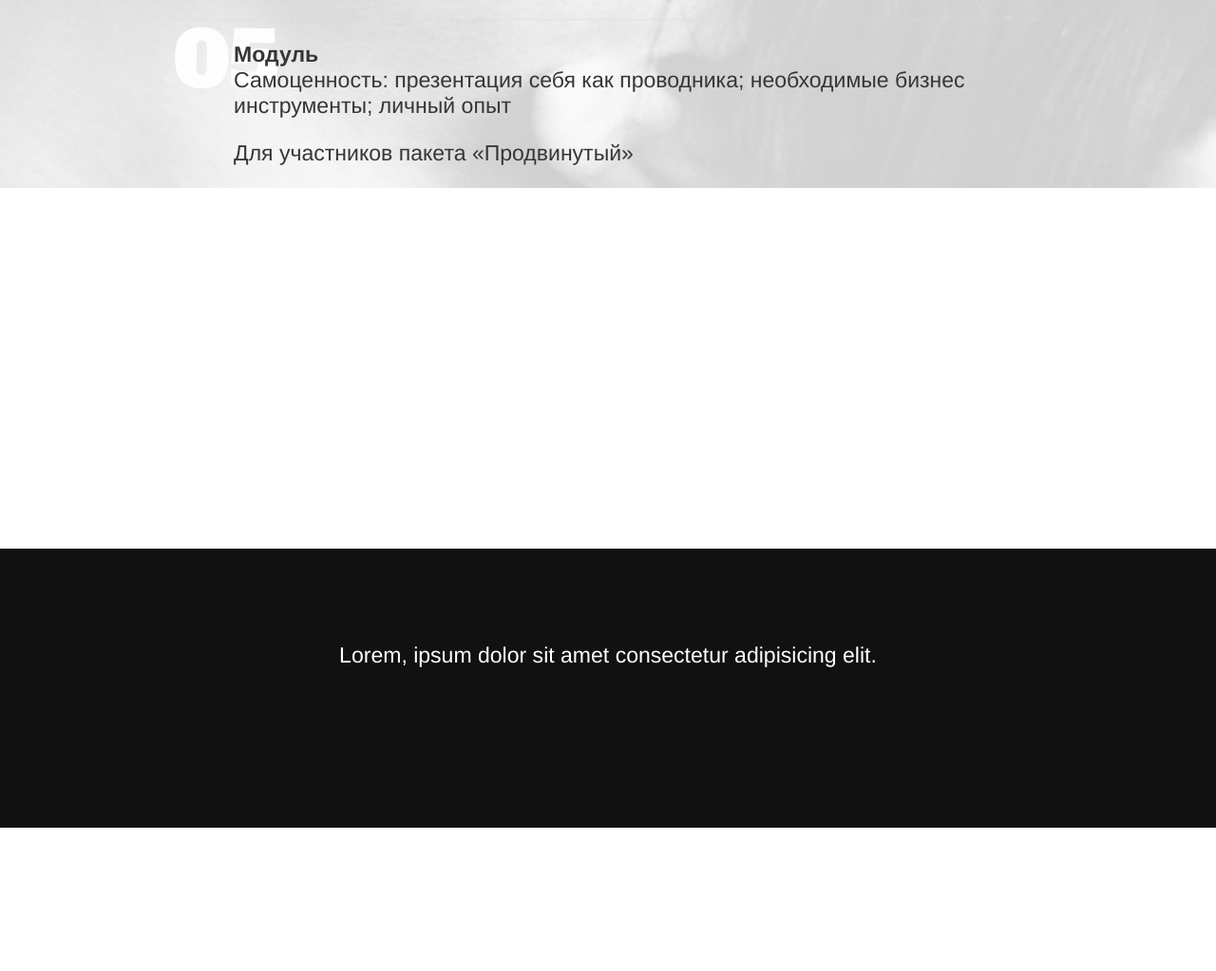
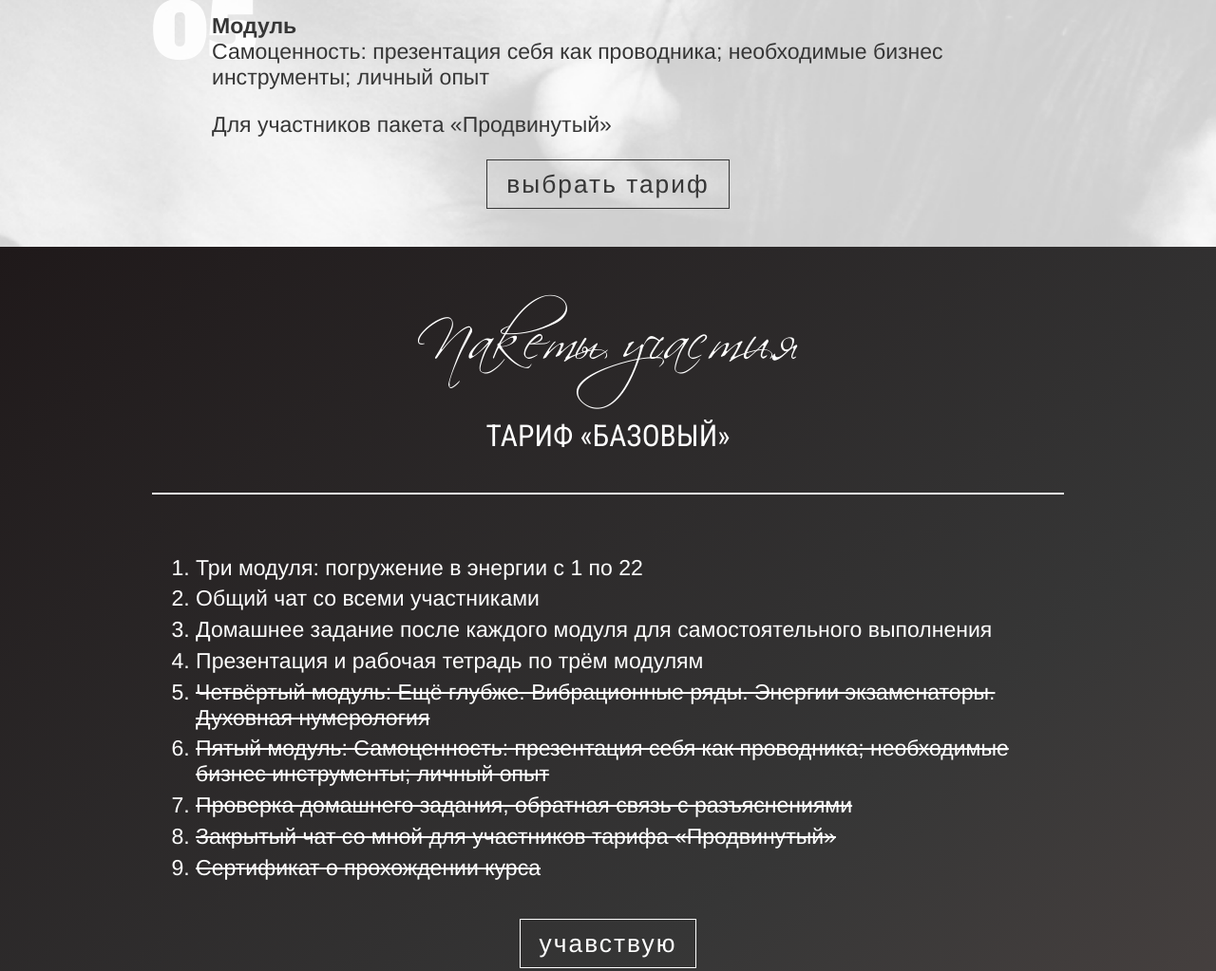
Before and after one commit to kobancheg/let-tobe-happy-site, a plain HTML site: page index.html in a window 1280 px wide. Shown: the part 1609-2632 px from the top of the page at 95% size. Before the commit the page ends 2481 px from the top, so only its background shows below. Drawn offline with nearby package versions, Linux system fonts and the light colour scheme; a web font is replaced by a local one.

Commit message:
make 4 page

```diff
--- a/css/style.css
+++ b/css/style.css
@@ -49,6 +49,20 @@ body {
   display: flex;
   flex-direction: column;
   height: 100%;
+  background-attachment: fixed;
+}
+
+.content__1 {
+  background-image: linear-gradient(
+    141deg,
+    #1f191a 0,
+    #363636 71%,
+    #46403f 100%
+  );
+}
+
+.content__2 {
+  background-image: linear-gradient(141deg, #dfd8d9 0, #f5f5f5 71%, #fff 100%);
 }
 
 .fullscreen__body {
@@ -59,7 +73,7 @@ body {
   display: flex;
   flex-direction: column;
   justify-content: space-between;
-  padding: 0 20px 100px 20px;
+  padding: 0 20px 20px 20px;
 }
 
 .fullscreen_title {
@@ -72,11 +86,13 @@ body {
   font-family: 'Scriptorama', arial;
   font-size: calc(32px + (72 - 32) * ((100vw - 375px) / (1600 - 300)));
   font-weight: normal;
-  margin: 0px 0px 30px 0px;
 }
 
 .hero__content {
-  padding-top: 170px;
+  display: flex;
+  flex-wrap: wrap;
+  align-content: flex-end;
+  height: 100%;
 }
 
 .fullscreen__text {
@@ -87,12 +103,24 @@ body {
   display: inline-block;
   line-height: 50px;
   font-size: calc(18px + (30 - 18) * ((100vw - 375px) / (1600 - 300)));
-  color: #fff;
   text-decoration: none;
   letter-spacing: 2px;
-  border: 1px solid #fff;
   align-self: center;
   padding: 0 20px;
+}
+
+@media (min-width: 1024px) {
+  .fullscreen__link {
+    margin-bottom: 20px;
+  }
+}
+
+.button__wb {
+  border: 1px solid #ffffff;
+}
+
+.button__bb {
+  border: 1px solid #363636;
 }
 
 .media {
@@ -137,8 +165,11 @@ body {
   padding: 30px 20px;
 }
 
+.through {
+  text-decoration: line-through;
+}
+
 /* burger */
-
 .nav__wrapp {
   margin-top: 10px;
   width: 100%;
--- a/index.html
+++ b/index.html
@@ -40,15 +40,16 @@
           <h2 class="h2__title">
             «Погружение в энергии»
           </h2>
-          <div class="fullscreen__text">
+          <div class="fullscreen__text mt-5">
             Уникальная интерпретация энергий, которая позволит углубить ваше понимание энергий. Моё чувствование
           </div>
         </div>
-        <a href="#" class="fullscreen__link">ценность курса</a>
+        <a href="#" class="fullscreen__link has-text-white button__wb mt-4">ценность курса</a>
       </div>
     </section>
+
     <section class="fullscreen fullscreen_bg">
-      <div class="container is-max-desktop has-text-dark pb-4 px-4">
+      <div class="fullscreen__body has-text-dark">
         <h2 class="h2__title has-text-centered">
           Ценность курса
         </h2>
@@ -132,29 +133,57 @@
             </div>
           </div>
         </article>
+        <a href="#" class="fullscreen__link has-text-dark mt-4 button__bb">выбрать тариф</a>
       </div>
+    </section>
 
+    <section class="fullscreen content__1">
+      <div class="fullscreen__body">
+        <h1 class="h2__title has-text-centered">Пакеты участия</h1>
+        <h2 class="fullscreen_title has-text-centered">Тариф «базовый»</h2>
+        <hr>
+        <div class="content">
+          <ol type="1">
+            <li>Три модуля: погружение в энергии с 1 по 22</li>
+            <li>Общий чат со всеми участниками</li>
+            <li>Домашнее задание после каждого модуля для самостоятельного выполнения</li>
+            <li>Презентация и рабочая тетрадь по трём модулям</li>
+            <li class="through">Четвёртый модуль: Ещё глубже. Вибрационные ряды. Энергии экзаменаторы. Духовная
+              нумерология</li>
+            <li class="through">Пятый модуль: Самоценность: презентация себя как проводника; необходимые бизнес
+              инструменты; личный опыт
+            </li>
+            <li class="through">Проверка домашнего задания, обратная связь с разъяснениями</li>
+            <li class="through">Закрытый чат со мной для участников тарифа «Продвинутый»</li>
+            <li class="through">Сертификат о прохождении курса</li>
+          </ol>
+        </div>
+        <a href="#" class="fullscreen__link has-text-white button__wb">учавствую</a>
+      </div>
     </section>
-    <div class="content">
-      <div class="content__body">
-        <p>
-          Lorem ipsum dolor sit, amet consectetur adipisicing elit. Molestias, esse? Assumenda, quidem quia suscipit
-          consequuntur possimus aliquam delectus ipsam id, dolores mollitia eligendi.
-        </p>
-        <p>
-          Lorem ipsum dolor sit, amet consectetur adipisicing elit. Molestias, esse? Assumenda, quidem quia suscipit
-          consequuntur possimus aliquam delectus ipsam id, dolores mollitia eligendi.
-        </p>
-        <p>
-          Lorem ipsum dolor sit, amet consectetur adipisicing elit. Molestias, esse? Assumenda, quidem quia suscipit
-          consequuntur possimus aliquam delectus ipsam id, dolores mollitia eligendi.
-        </p>
-        <p>
-          Lorem ipsum dolor sit, amet consectetur adipisicing elit. Molestias, esse? Assumenda, quidem quia suscipit
-          consequuntur possimus aliquam delectus ipsam id, dolores mollitia eligendi.
-        </p>
+
+    <section class="fullscreen content__2">
+      <div class="fullscreen__body has-text-dark">
+        <h1 class="h2__title has-text-centered">Пакеты участия</h1>
+        <h2 class="fullscreen_title has-text-centered">Тариф «продвинутый»</h2>
+        <hr class="has-background-dark">
+        <div class="content">
+          <ol type="1">
+            <li>Три модуля: погружение в энергии с 1 по 22</li>
+            <li>Четвёртый модуль: Ещё глубже. Вибрационные ряды. Энергии экзаменаторы. Духовная нумерология</li>
+            <li>Пятый модуль: Самоценность: презентация себя как проводника; необходимые бизнес инструменты; личный опыт
+            </li>
+            <li>Проверка домашнего задания по каждому модулю, обратная связь с разъяснениями</li>
+            <li>Презентация и рабочая тетрадь по всему курсу</li>
+            <li>Общий чат со всеми участниками</li>
+            <li>Закрытый чат со мной</li>
+            <li>Сертификат о прохождении курса</li>
+          </ol>
+        </div>
+        <a href="#" class="fullscreen__link has-text-dark button__bb">учавствую</a>
       </div>
-    </div>
+    </section>
+
     <footer class="footer">
       <div class="footer__body">
         Lorem, ipsum dolor sit amet consectetur adipisicing elit.
```
